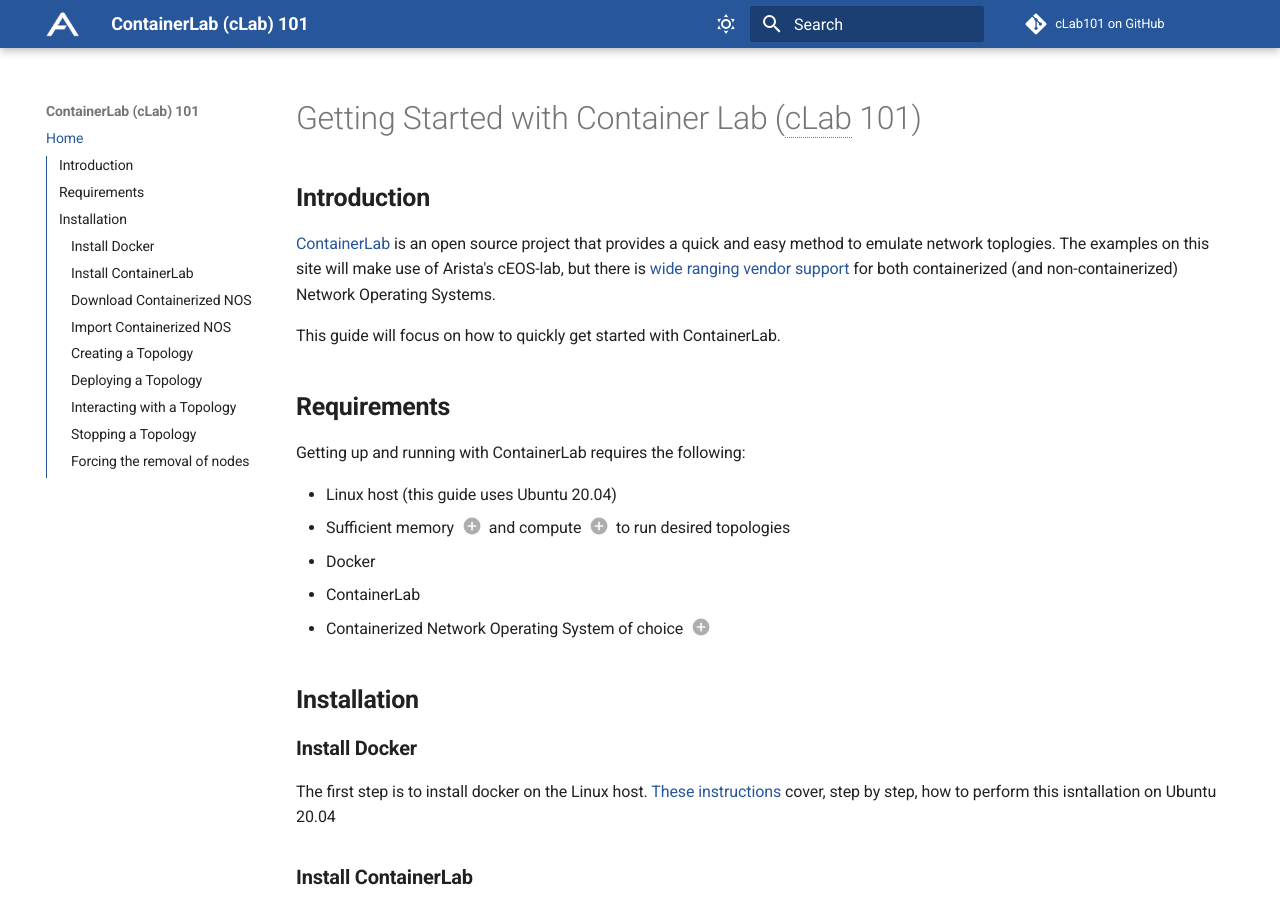
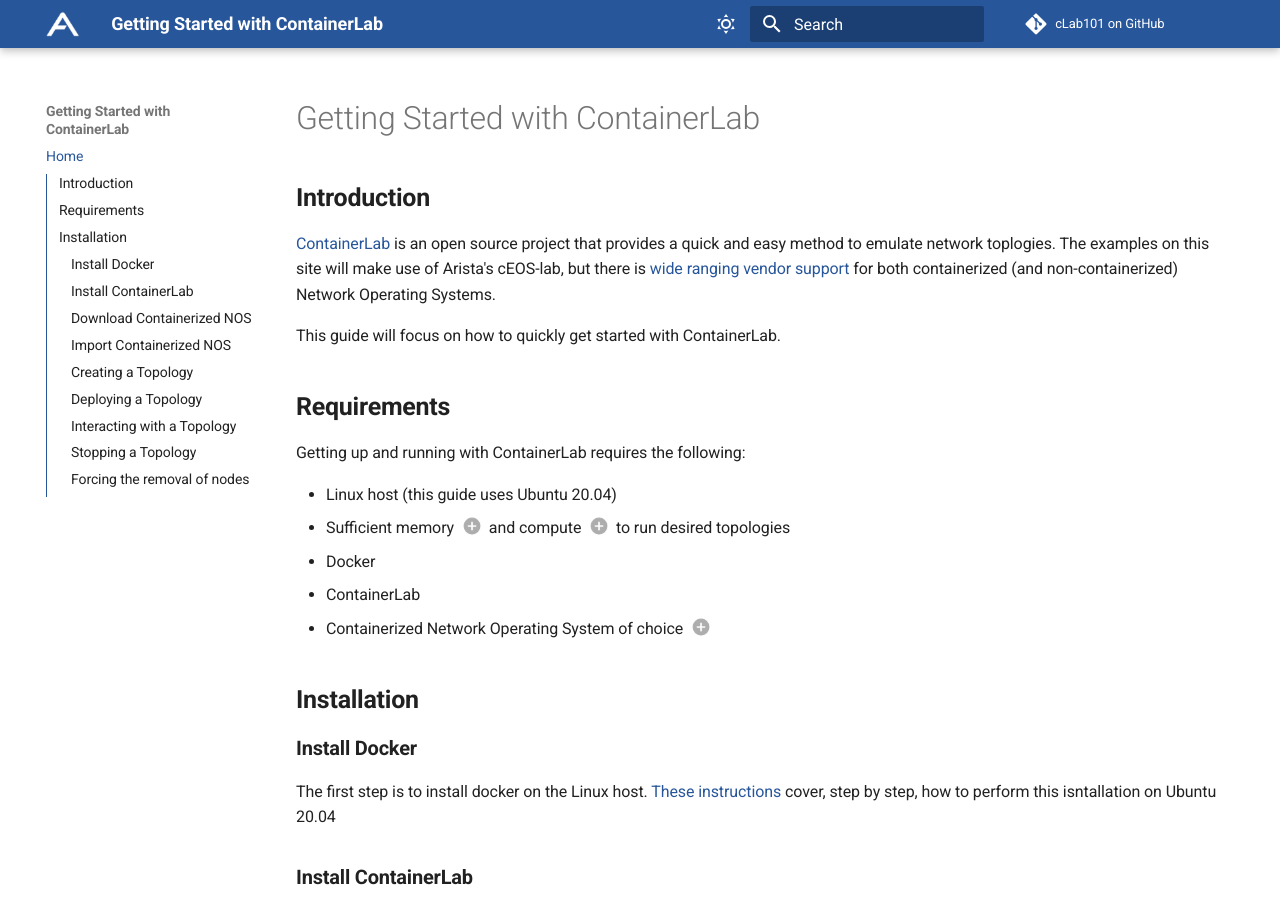
Before and after one commit to PacketAnglers/clab101, an MkDocs documentation site: the page built from docs/index.md, in a window 1280 px wide and 900 px high. Built offline with MkDocs 1.6.1 and Material for MkDocs 9.7.7, drawn with Linux system fonts in a browser that asks for light colours; emoji names are drawn with the system emoji font; comment, search, counter and statistics services are not loaded.

Commit message:
homepage and readme.md updates

```diff
--- a/README.md
+++ b/README.md
@@ -1,4 +1,4 @@
-# Container Lab Topology Operations
+# Getting Started with ContainerLab
 
 ## Pre Requisites
 
--- a/docs/index.md
+++ b/docs/index.md
@@ -1,4 +1,4 @@
-# Getting Started with Container Lab (cLab 101)
+# Getting Started with ContainerLab
 
 ## **Introduction**
 
--- a/mkdocs.yml
+++ b/mkdocs.yml
@@ -1,4 +1,4 @@
-site_name: ContainerLab (cLab) 101
+site_name: Getting Started with ContainerLab
 
 nav:
   - Home: index.md
```
